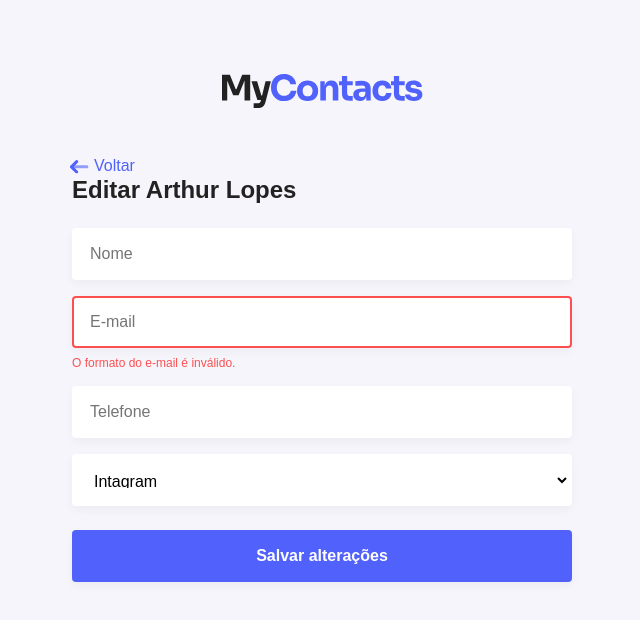
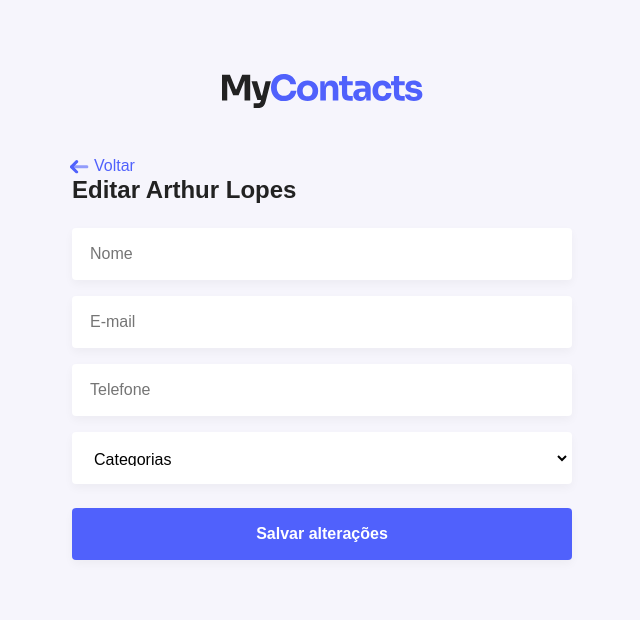
Before and after one commit to arthurlopesr/mycontacts-frontend, a React (Create React App) app: page /edit/123 in a window 1280 px wide. Shown: the top 620 px of the page, without its empty margins (318-958 px from the left). Built offline with nearby package versions, Linux system fonts and the light colour scheme.

Commit message:
feat: useState for all inputs

```diff
--- a/src/components/contact-form/ContactForm.jsx
+++ b/src/components/contact-form/ContactForm.jsx
@@ -8,30 +8,52 @@ import Button from '../button';
 
 export function ContactForm({ buttonLabel }) {
   const [name, setName] = useState('');
+  const [email, setEmail] = useState('');
+  const [phone, setPhone] = useState('');
+  const [category, setCategory] = useState('');
+
+  function handleSubmit(event) {
+    console.log({
+      name, email, phone, category,
+    });
+
+    event.preventDefault();
+  }
+
   return (
-    <Form>
-
+    <Form onSubmit={handleSubmit}>
       <FormGroup>
         <Input
+          placeholder="Nome"
           value={name}
-          placeholder="Nome"
           onChange={(event) => setName(event.target.value)}
         />
       </FormGroup>
 
-      <FormGroup
-        error="O formato do e-mail é inválido."
-      >
-        <Input placeholder="E-mail" error />
+      <FormGroup>
+        <Input
+          placeholder="E-mail"
+          value={email}
+          onChange={(event) => setEmail(event.target.value)}
+        />
       </FormGroup>
 
       <FormGroup>
-        <Input placeholder="Telefone" />
+        <Input
+          placeholder="Telefone"
+          value={phone}
+          onChange={(event) => setPhone(event.target.value)}
+        />
       </FormGroup>
 
       <FormGroup>
-        <Select>
+        <Select
+          value={category}
+          onChange={(event) => setCategory(event.target.value)}
+        >
+          <option value="Categoria">Categorias</option>
           <option value="Instagram">Intagram</option>
+          <option value="Discod">Discord</option>
         </Select>
       </FormGroup>
 
```
